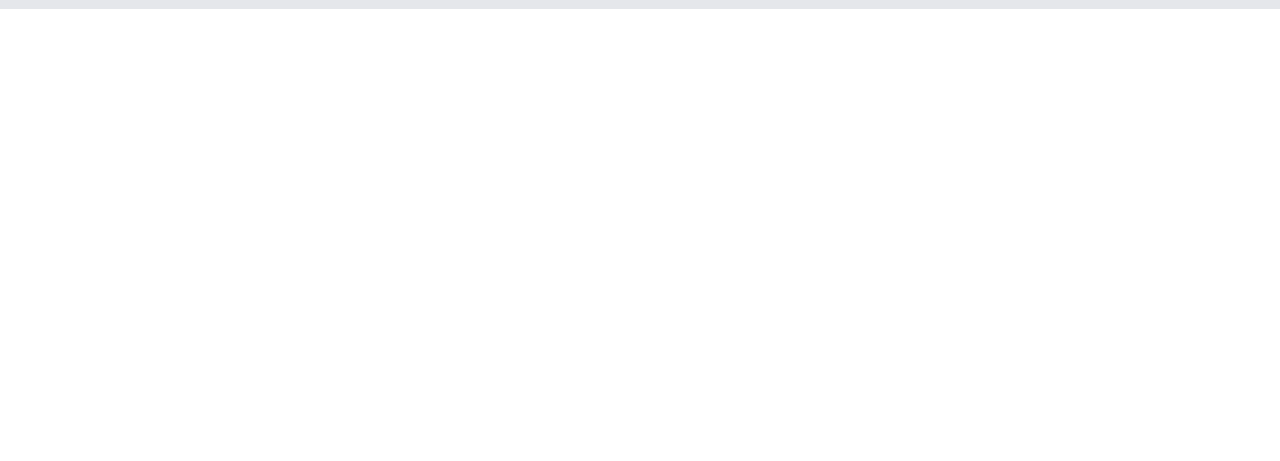
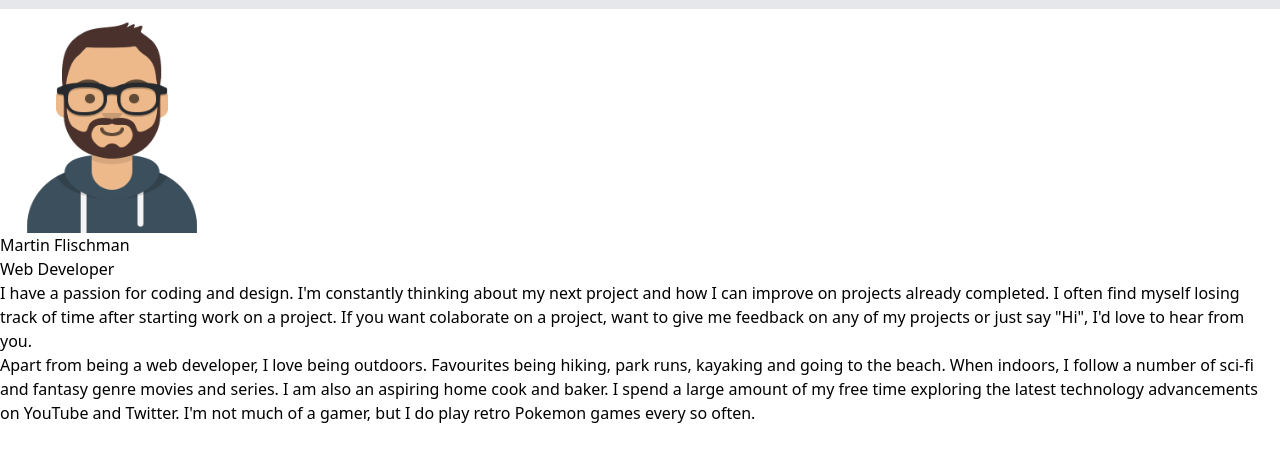
Before and after one commit to HashtagDevM/portfolio, a plain HTML site: page index.html in a window 1280 px wide. Shown: the part 39-500 px from the top of the page. Drawn offline with nearby package versions, Linux system fonts and the light colour scheme.

Commit message:
About section
Profile photo and content added.

```diff
--- a/index.html
+++ b/index.html
@@ -85,6 +85,33 @@
 			</div>
 		</nav>
 
+		<main>
+			<div>
+				<img src="img/selfie.png" alt="Profile photo of me" class="h-56 w-56" />
+
+				<h1>Martin Flischman</h1>
+				<h3>Web Developer</h3>
+				<p>
+					I have a passion for coding and design. I'm constantly thinking about
+					my next project and how I can improve on projects already completed. I
+					often find myself losing track of time after starting work on a
+					project. If you want colaborate on a project, want to give me feedback
+					on any of my projects or just say "Hi", I'd love to hear from you.
+				</p>
+				<p>
+					Apart from being a web developer, I love being outdoors. Favourites
+					being hiking, park runs, kayaking and going to the beach. When
+					indoors, I follow a number of sci-fi and fantasy genre movies and
+					series. I am also an aspiring home cook and baker. I spend a large
+					amount of my free time exploring the latest technology advancements on
+					YouTube and Twitter. I'm not much of a gamer, but I do play retro
+					Pokemon games every so often.
+				</p>
+			</div>
+
+			<div></div>
+		</main>
+
 		<script src="script.js"></script>
 	</body>
 </html>
```
Also changed, not shown: img/profile.png (deleted), img/selfie.png (added).
